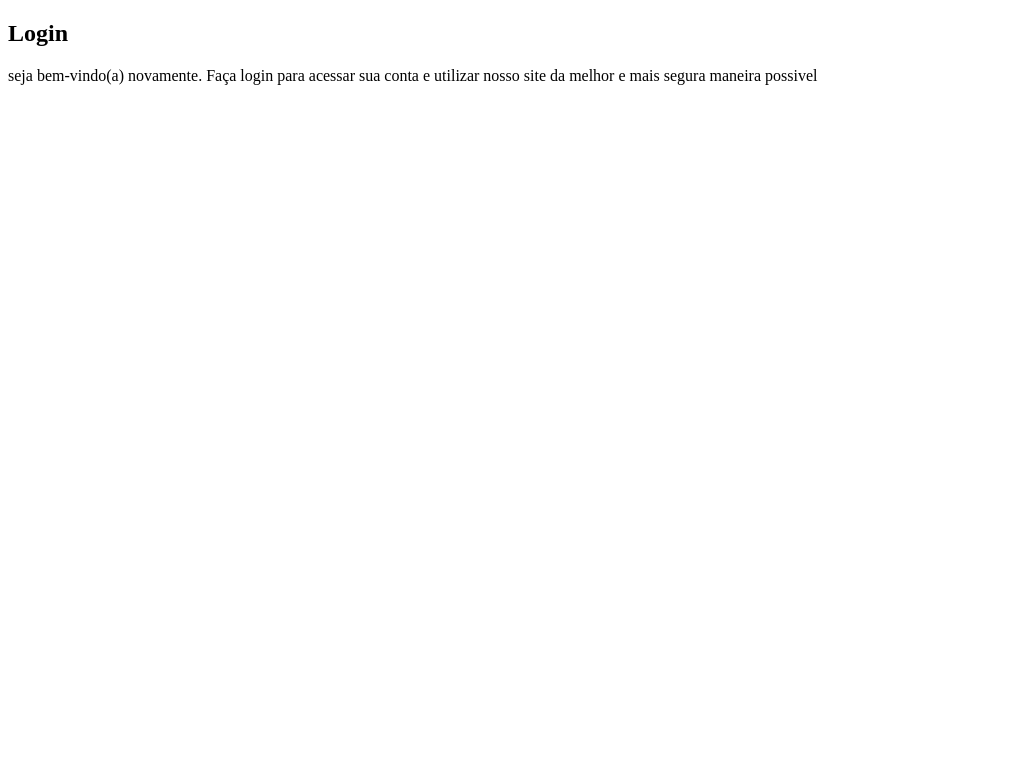
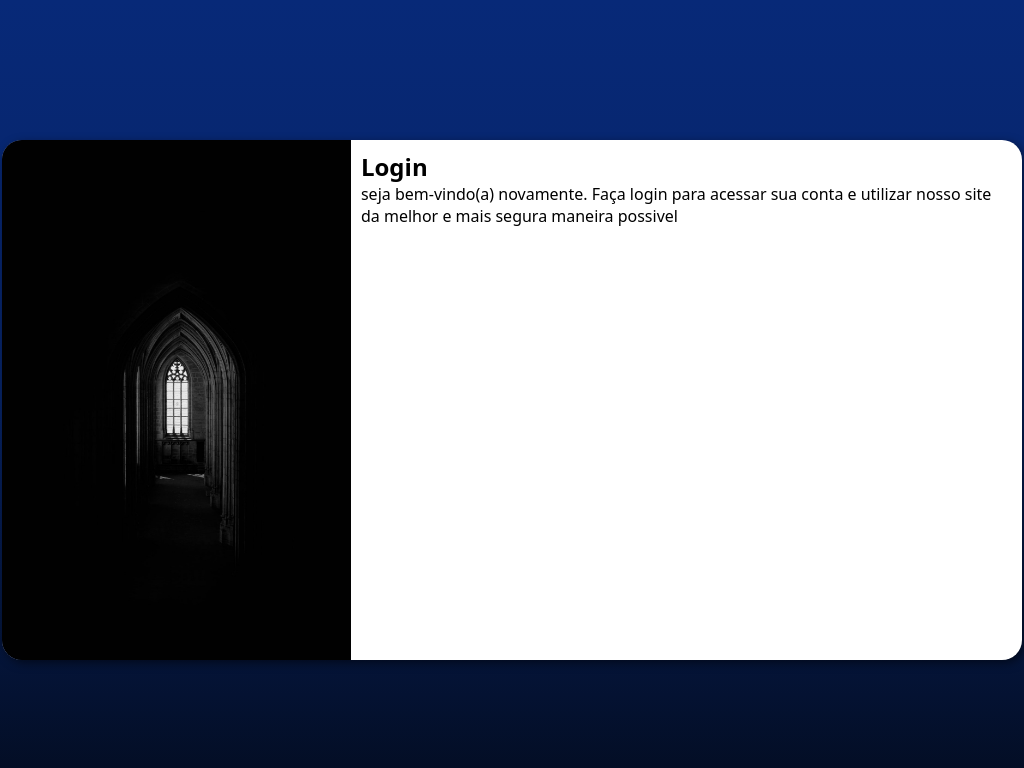
Before and after one commit to Ckaitoz/projeto-login, a plain HTML site: page index.html in a window 1024 px wide. Drawn offline with Linux system fonts and the light colour scheme.

Commit message:
criando para outras telas

```diff
--- /dev/null
+++ b/SRC/CSS/media.css
@@ -0,0 +1,36 @@
+/* celular:  812
+tableti: 1024
+pc : 1920 */
+
+@media screen and (min-width:812px) and (max-width:1024px) {
+    body{
+        background-image: linear-gradient(to top,#030C20,#072364,#072978 );
+    }
+    section#login{
+        width: 80vw;
+        display: flex;
+        flex-direction: row;
+    }
+    div#imagem{
+        float: left;
+        width: 50%;
+        height: 100%;
+    }
+    div#formulario{
+        float: right;
+    }
+}
+@media screen and (min-width:1024px) {
+    body{
+        background-image: linear-gradient(to top,#030C20,#072364,#072978 );
+    }
+    section#login{
+        width: 1020px;
+        display: flex;
+        flex-direction: row;
+    }
+    div#imagem{
+        width: 50%;
+        height: 100%;
+    }
+}
--- a/SRC/CSS/style.css
+++ b/SRC/CSS/style.css
@@ -0,0 +1,47 @@
+/* paleta de cores:
+#031130
+#072364 */
+
+*{
+    font-family: system-ui, -apple-system, BlinkMacSystemFont, 'Segoe UI', Roboto, Oxygen, Ubuntu, Cantarell, 'Open Sans', 'Helvetica Neue', sans-serif;
+    margin: 0px;
+    padding: 0px;
+    box-sizing: border-box;
+}
+body{
+    background-color: #072364;
+    height: 100vh;
+    width: 100vw;
+}
+main{
+    position: relative;
+    height: 100vh;
+    width: 100vw;
+}
+section#login {
+    position: absolute;
+    top: 50%;
+    left: 50%;
+    transform: translate(-50%, -50%);
+    overflow: hidden;
+
+    background-color: white;
+    width: 300px;
+    height: 520px;
+    border-radius: 20px;
+    box-shadow: 3px 3px 10px rgba(0, 0, 0, 0.502);
+
+    transition: width .4s height .4s;
+    transition-timing-function: ease;
+}
+div#imagem{
+    display: block;
+    background: #072364 url(../imagens/imagen-login.jpg) no-repeat;
+    background-position: center center;
+    background-size: cover;
+    height: 200px;
+}
+div#formulario{
+    display: block;
+    padding: 10px;
+}
--- a/index.html
+++ b/index.html
@@ -5,6 +5,7 @@
     <meta name="viewport" content="width=device-width, initial-scale=1.0">
     <title>Document</title>
     <link rel="stylesheet" href="SRC/CSS/style.css">
+    <link rel="stylesheet" href="SRC/CSS/media.css">
 </head>
 <body>
     <main>
```
